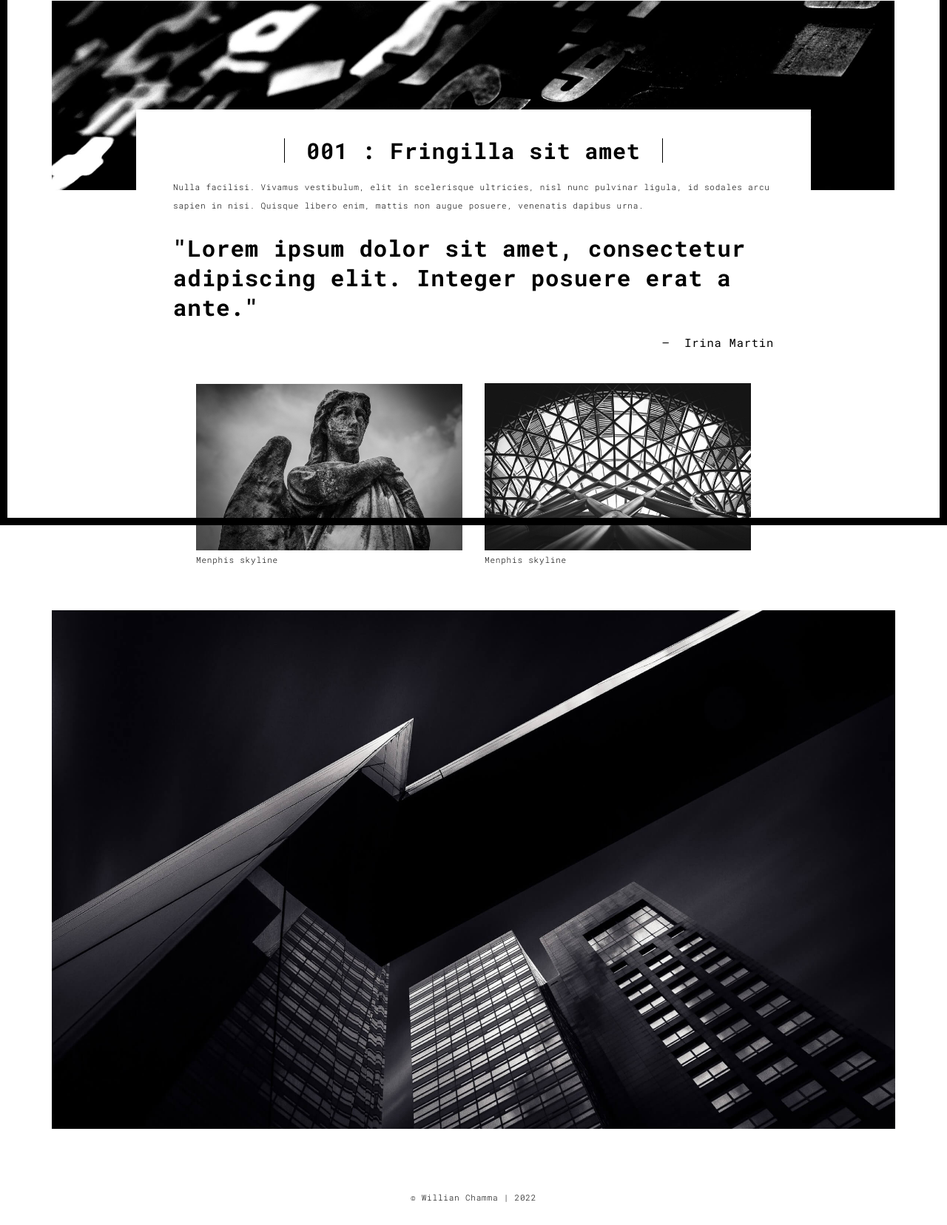
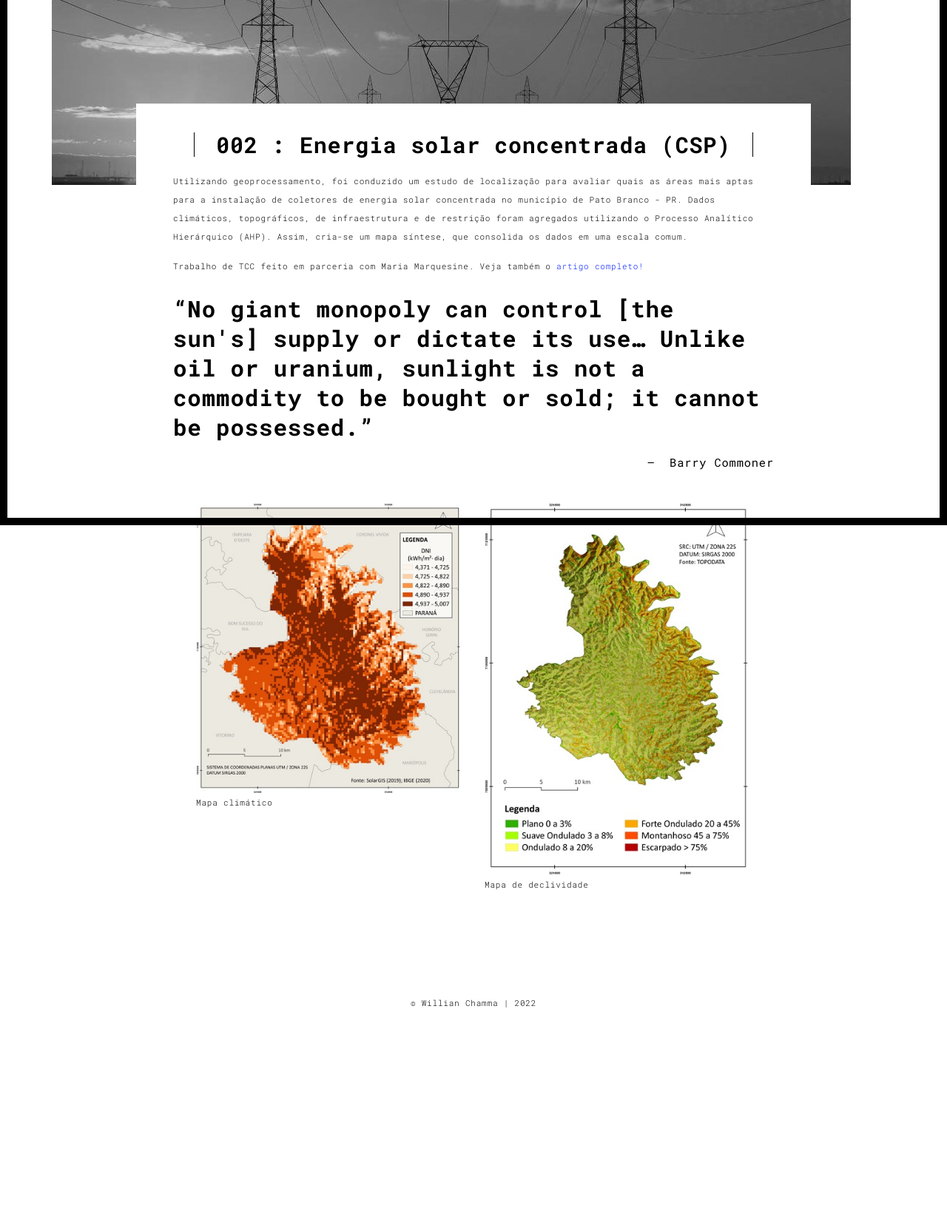
Before and after one commit to willsbit/portfo, a Flask app: page /csp.html in a window 1280 px wide. Shown: the part 90-1746 px from the top of the page at 74% size. After the commit the page ends 1452 px from the top, so only its background shows below. Run offline with Flask 2, Linux system fonts and the light colour scheme; some libraries are stand-ins or nearby versions.

Commit message:
construindo portifólio; ajustes no sobre mim

```diff
--- a/templates/about.html
+++ b/templates/about.html
@@ -80,7 +80,7 @@
                     habilidades em programação Python e SQL e me manter atualizado no mercado tecnológico.</p>
                 </div>
                 <div class="col-xs-12 col-md-6">
-                  <img src="./static/assets/images/profil.jpg" class="img-responsive" alt="">
+                  <img src="./static/assets/images/profile.jpg" class="img-responsive" alt="">
                 </div>
               </div>
             </div>
--- a/templates/csp.html
+++ b/templates/csp.html
@@ -11,11 +11,9 @@
 
   <!-- Disable tap highlight on IE -->
   <meta name="msapplication-tap-highlight" content="no">
-
-  <link rel="apple-touch-icon" sizes="180x180" href="./static/assets/apple-icon-180x180.png">
   <link href="./static/assets/icon.ico" rel="icon">
 
-  <title>Trabalho 1</title>
+  <title>Energia solar concentrada</title>
 
   <link href="./static/main.3f6952e4.css" rel="stylesheet">
 </head>
@@ -64,17 +62,24 @@
     <div class="container">
       <div class="row">
         <div class="col-xs-12">
-          <img src="./static/assets/images/work001-01.jpg" class="img-responsive" alt="">
+          <img src="./static/assets/images/csp-capa-bw.jpg" class="img-responsive" alt="">
           <div class="card-container">
             <div class="text-center">
-              <h1 class="h2">001 : Fringilla sit amet</h1>
+              <h1 class="h2">002 : Energia solar concentrada (CSP)</h1>
             </div>
-            <p>Nulla facilisi. Vivamus vestibulum, elit in scelerisque ultricies, nisl nunc pulvinar ligula, id sodales
-              arcu sapien in nisi. Quisque libero enim, mattis non augue posuere, venenatis dapibus urna.</p>
+            <p>Utilizando geoprocessamento, foi conduzido um estudo de localização para avaliar quais as áreas mais
+              aptas para a instalação de coletores de energia solar concentrada no município de Pato Branco - PR. Dados
+              climáticos, topográficos, de infraestrutura e de restrição foram agregados utilizando o Processo Analítico
+              Hierárquico (AHP). Assim, cria-se um mapa síntese, que consolida os dados em uma
+              escala comum.</p>
+            <p>Trabalho de TCC feito em parceria com Maria Marquesine. Veja também o <a target="blank"
+                href="https://drive.google.com/file/d/14ZBC-qrirPhgrg8dlg_3zF-kxL58Srz9/view?usp=sharing">artigo
+                completo!</a></p>
 
             <blockquote>
-              <p>"Lorem ipsum dolor sit amet, consectetur adipiscing elit. Integer posuere erat a ante."</p>
-              <small class="pull-right">Irina Martin</small>
+              <p>“No giant monopoly can control [the sun's] supply or dictate its use… Unlike oil or uranium,
+                sunlight is not a commodity to be bought or sold; it cannot be possessed.”</p>
+              <small class="pull-right">Barry Commoner</small>
             </blockquote>
           </div>
         </div>
@@ -84,20 +89,18 @@
         <div class="col-md-8 col-md-offset-2 section-container-spacer">
           <div class="row">
             <div class="col-xs-12 col-md-6">
-              <img src="./static/assets/images/work001-02.jpg" class="img-responsive" alt="">
-              <p>Menphis skyline</p>
+              <img src="./static/assets/images/climatico_pb2.jpg" class="img-responsive" alt="">
+              <p>Mapa climático</p>
             </div>
             <div class="col-xs-12 col-md-6">
-              <img src="./static/assets/images/work001-03.jpg" class="img-responsive" alt="">
-              <p>Menphis skyline</p>
+              <img src="./static/assets/images/declive_pb2.jpg" class="img-responsive" alt="">
+              <p>Mapa de declividade</p>
             </div>
           </div>
         </div>
-
-        <div class="col-xs-12">
-          <img src="./static/assets/images/work001-04.jpg" class="img-responsive" alt="">
-        </div>
-
+        <!--<div class="col-xs-12">
+          <img src="./static/assets/images/mapa_sintese3.jpg" class="img-responsive" alt="">
+        </div>  -->
       </div>
     </div>
   </div>
--- a/templates/telhados.html
+++ b/templates/telhados.html
@@ -63,7 +63,7 @@
     <div class="container">
       <div class="row">
         <div class="col-xs-12">
-          <img src="./static/assets/images/work001-01.jpg" class="img-responsive" alt="">
+          <img src="./static/assets/images/telhados-capa.jpg" class="black-image-project" alt="">
           <div class="card-container">
             <div class="text-center">
               <h1 class="h2">001 : Detecção de telhados</h1>
```
Also changed, not shown: static/assets/images/climatico_pb2.jpg (added), static/assets/images/csp-capa-bw.jpg (added), static/assets/images/declive_pb2.jpg (added), static/assets/images/profile.jpg (added), static/assets/images/telhados-capa.jpg (added).
